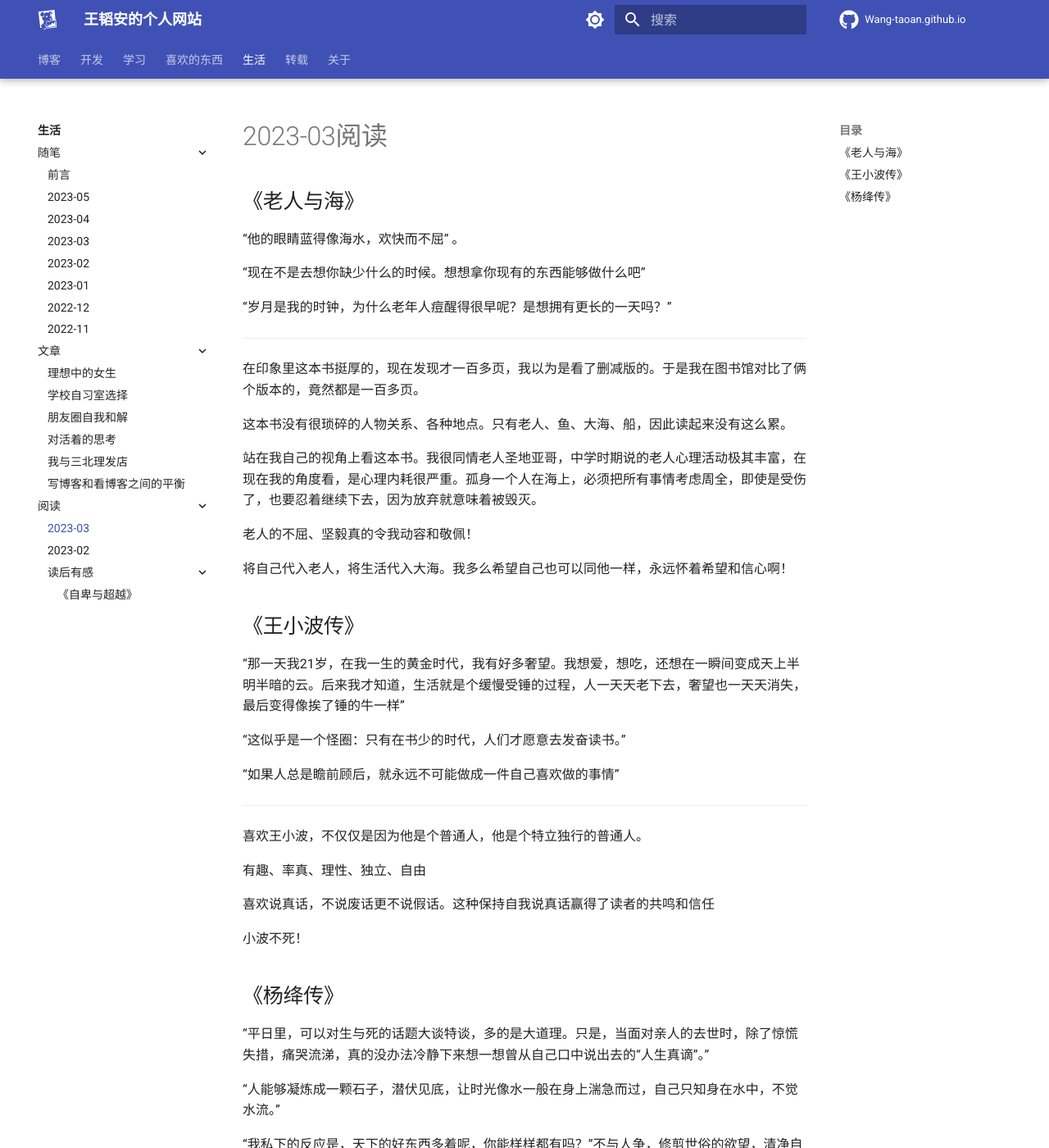
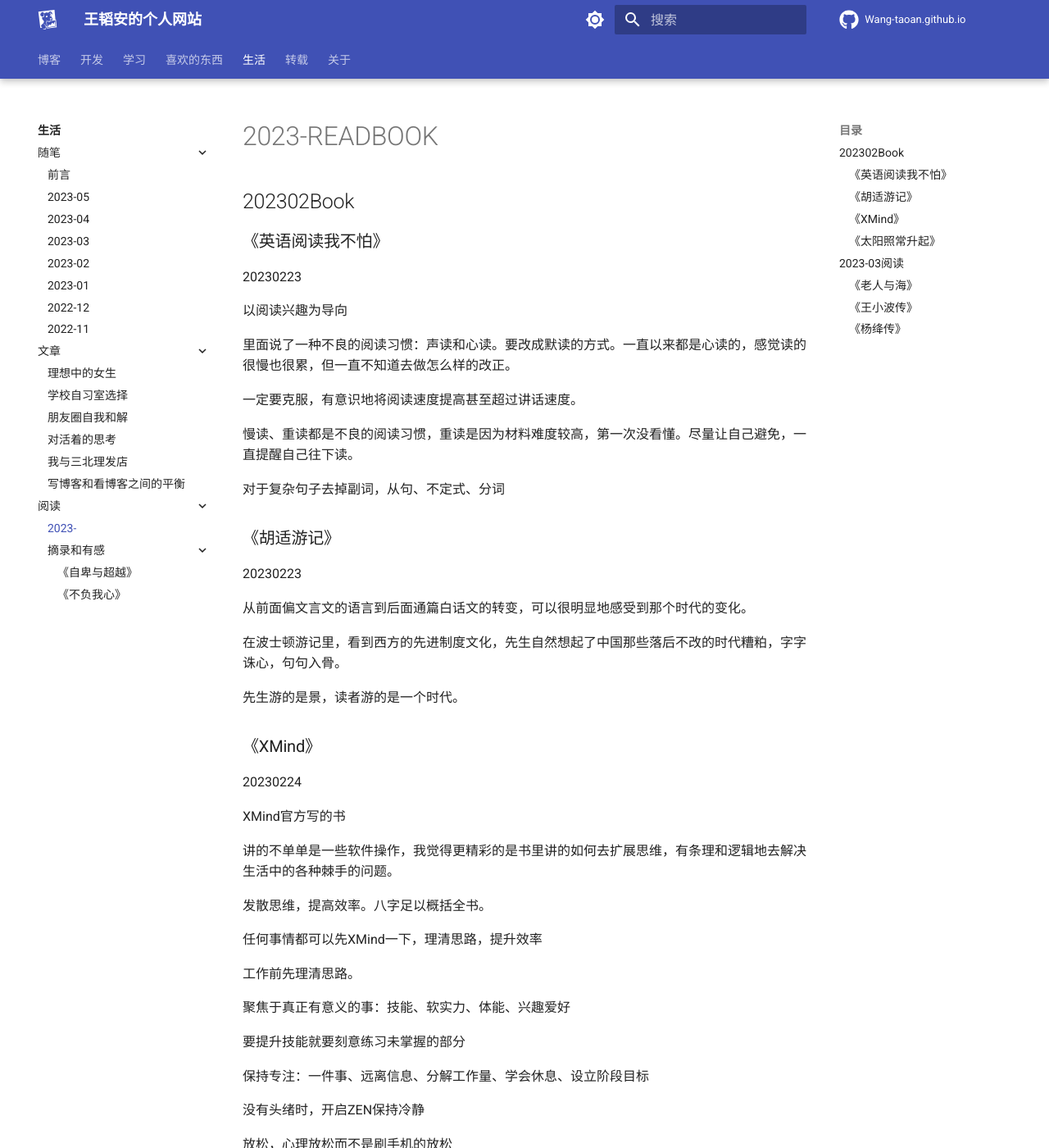
Before and after one commit to Wang-Taoan/Wang-Taoan.github.io, an MkDocs documentation site: the page built from docs/LIFE/Read/2023book.md, in a window 1280 px wide and 1400 px high. Shown: the whole window at 82% size. Built offline with MkDocs 1.6.1 and Material for MkDocs 9.7.7, drawn with Linux system fonts in a browser that asks for light colours; comment, search, counter and statistics services are not loaded; some of the changed text lies outside the part shown.

Commit message:
6月更新第二次

```diff
--- a/docs/LIFE/Read/2023-03book.md
+++ b/docs/LIFE/Read/2023book.md
@@ -1,7 +1,61 @@
-# 2023-03阅读
+# 2023-READBOOK
+## 202302Book
+
+### 《英语阅读我不怕》
+20230223
+
+以阅读兴趣为导向
+
+里面说了一种不良的阅读习惯：声读和心读。要改成默读的方式。一直以来都是心读的，感觉读的很慢也很累，但一直不知道去做怎么样的改正。
+
+一定要克服，有意识地将阅读速度提高甚至超过讲话速度。
+
+慢读、重读都是不良的阅读习惯，重读是因为材料难度较高，第一次没看懂。尽量让自己避免，一直提醒自己往下读。
+
+对于复杂句子去掉副词，从句、不定式、分词
+
+### 《胡适游记》
+20230223
+
+从前面偏文言文的语言到后面通篇白话文的转变，可以很明显地感受到那个时代的变化。
+
+在波士顿游记里，看到西方的先进制度文化，先生自然想起了中国那些落后不改的时代糟粕，字字诛心，句句入骨。
+
+先生游的是景，读者游的是一个时代。
+
+### 《XMind》
+20230224
+
+XMind官方写的书
+
+讲的不单单是一些软件操作，我觉得更精彩的是书里讲的如何去扩展思维，有条理和逻辑地去解决生活中的各种棘手的问题。
+
+发散思维，提高效率。八字足以概括全书。
+
+任何事情都可以先XMind一下，理清思路，提升效率
+
+工作前先理清思路。
+
+聚焦于真正有意义的事：技能、软实力、体能、兴趣爱好
+
+要提升技能就要刻意练习未掌握的部分
+
+保持专注：一件事、远离信息、分解工作量、学会休息、设立阶段目标
+
+没有头绪时，开启ZEN保持冷静
+
+放松，心理放松而不是刷手机的放松
+
+### 《太阳照常升起》
+
+20230226
+
+读起来感觉挺压抑的，书中的人物都是因为一些社会因素，而郁郁不得志。真的是迷惘的一代
+
+## 2023-03阅读
 
 
-## 《老人与海》
+### 《老人与海》
 
 “他的眼睛蓝得像海水，欢快而不屈” 。
 
@@ -22,7 +76,7 @@
 
 将自己代入老人，将生活代入大海。我多么希望自己也可以同他一样，永远怀着希望和信心啊！
 
-## 《王小波传》
+### 《王小波传》
 
 “那一天我21岁，在我一生的黄金时代，我有好多奢望。我想爱，想吃，还想在一瞬间变成天上半明半暗的云。后来我才知道，生活就是个缓慢受锤的过程，人一天天老下去，奢望也一天天消失，最后变得像挨了锤的牛一样”
 
@@ -40,7 +94,7 @@
 
 小波不死！
 
-## 《杨绛传》
+### 《杨绛传》
 
 “平日里，可以对生与死的话题大谈特谈，多的是大道理。只是，当面对亲人的去世时，除了惊慌失措，痛哭流涕，真的没办法冷静下来想一想曾从自己口中说出去的“人生真谪”。”
 
--- a/mkdocs.yml
+++ b/mkdocs.yml
@@ -170,10 +170,11 @@ nav:
       - 我与三北理发店: LIFE/Article/Sanbei-BarberShop.md
       - 写博客和看博客之间的平衡: LIFE/Article/writing-reading-blogs.md
     - 阅读:
-      - 2023-03: LIFE/Read/2023-03book.md
-      - 2023-02: LIFE/Read/2023-02book.md
-      - 读后有感:
+
+      - 2023-: LIFE/Read/2023book.md
+      - 摘录和有感:
         - 《自卑与超越》: LIFE/Read/Feelings-After-Read/Inferiority-and-transcendence.md
+        - 《不负我心》: LIFE/Read/Feelings-After-Read/bufuwoxin.md
 
 
   - 转载:
```
Also changed, not shown: docs/LIFE/Read/2023-02book.md (deleted, +0 -52 lines), docs/LIFE/Read/Feelings-After-Read/bufuwoxin.md (added, +37 -0 lines).
